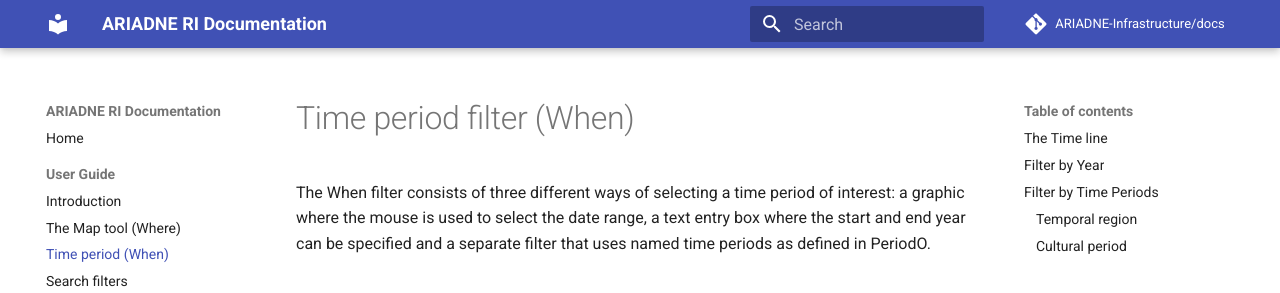
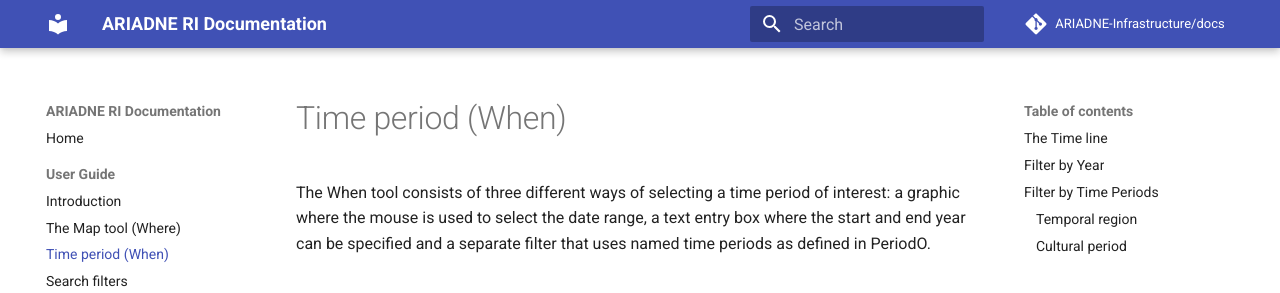
Before and after one commit to uoy-ads/hsds-data-catalogue-docs, an MkDocs documentation site: the page built from docs/Portal_User_Guide/Section-3_Time_period_When.md, in a window 1280 px wide and 900 px high. Shown: the top 293 px of the window. Built offline with MkDocs 1.6.1 and Material for MkDocs 9.7.7, drawn with Linux system fonts in a browser that asks for light colours; comment, search, counter and statistics services are not loaded.

Commit message:
Update Section-3_Time_period_When.md

```diff
--- a/docs/Portal_User_Guide/Section-3_Time_period_When.md
+++ b/docs/Portal_User_Guide/Section-3_Time_period_When.md
@@ -1,6 +1,6 @@
-# Time period filter (When)
+# Time period (When)
 
-The When filter consists of three different ways of selecting a time period of interest: a graphic where the mouse is used to select the date range, a text entry box where the start and end year can be specified and a separate filter that uses named time periods as defined in PeriodO.
+The When tool consists of three different ways of selecting a time period of interest: a graphic where the mouse is used to select the date range, a text entry box where the start and end year can be specified and a separate filter that uses named time periods as defined in PeriodO.
 
 ## The Time line
 
```
